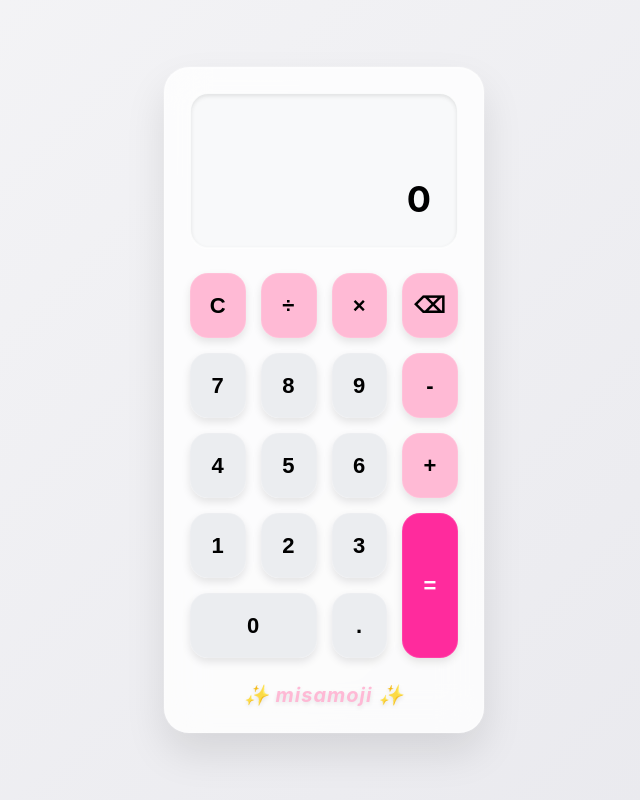
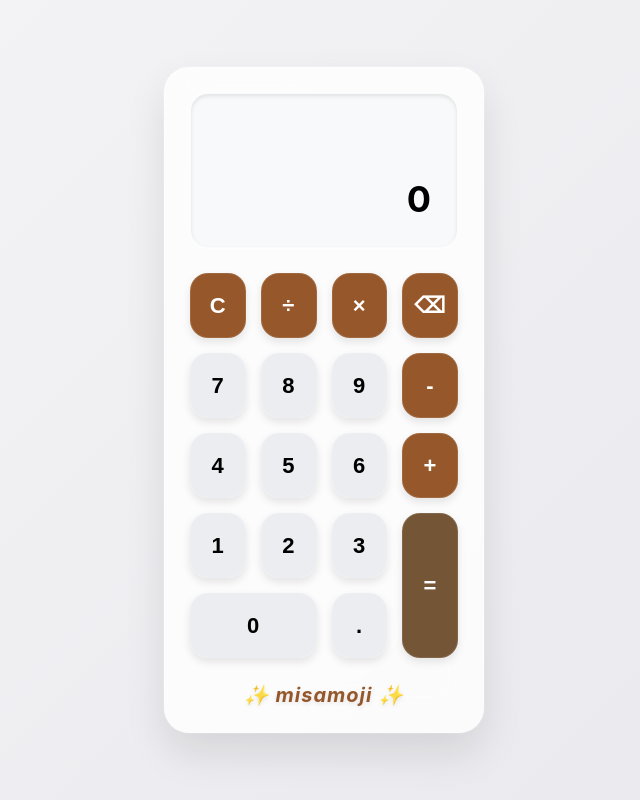
Before and after one commit to Mitamago/misafirstrepo, a plain HTML site: page src/keisanki/index.html in a window 1280 px wide. Shown: the whole page, without its empty margins (316-956 px from the left). Drawn offline with Linux system fonts and the light colour scheme.

Commit message:
ブラウンにした

```diff
--- a/src/keisanki/index.html
+++ b/src/keisanki/index.html
@@ -139,17 +139,18 @@
         }
 
         .btn-operator {
-            background: rgba(255, 179, 209, 0.9);
+            background: rgba(139, 69, 19, 0.9);
             backdrop-filter: blur(10px);
             -webkit-backdrop-filter: blur(10px);
+            color: white;
         }
 
         .btn-operator:hover {
-            background: rgba(255, 158, 199, 0.95);
+            background: rgba(160, 82, 45, 0.95);
         }
 
         .btn-equals {
-            background: rgba(255, 20, 147, 0.9);
+            background: rgba(101, 67, 33, 0.9);
             backdrop-filter: blur(10px);
             -webkit-backdrop-filter: blur(10px);
             color: white;
@@ -158,24 +159,25 @@
         }
 
         .btn-equals:hover {
-            background: rgba(233, 30, 99, 0.95);
+            background: rgba(139, 69, 19, 0.95);
         }
 
         .btn-clear {
-            background: rgba(255, 179, 209, 0.9);
+            background: rgba(139, 69, 19, 0.9);
             backdrop-filter: blur(10px);
             -webkit-backdrop-filter: blur(10px);
+            color: white;
         }
 
         .btn-clear:hover {
-            background: rgba(255, 158, 199, 0.95);
+            background: rgba(160, 82, 45, 0.95);
         }
 
         .brand {
             text-align: center;
             margin-top: 25px;
             font-size: 20px;
-            color: rgba(255, 179, 209, 0.9);
+            color: rgba(139, 69, 19, 0.9);
             font-weight: 700;
             font-style: italic;
             letter-spacing: 1px;
```
Also changed, not shown: 1 other file.
